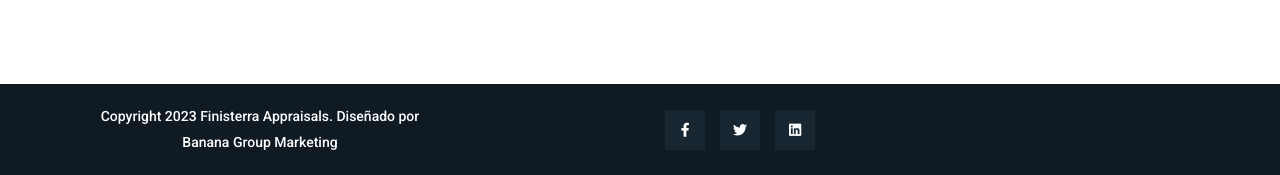
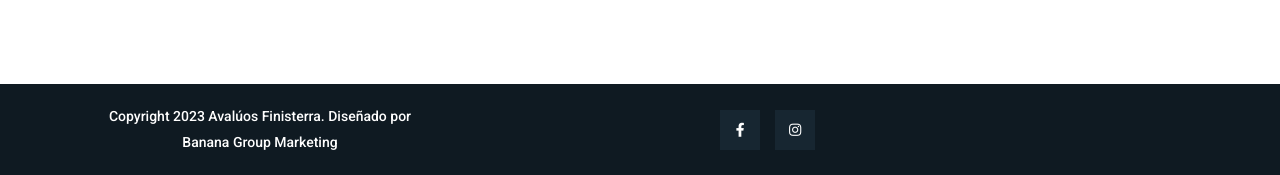
Before and after one commit to Ivonnemtz96/finisterra, a PHP site: page /index.php in a window 1280 px wide. Shown: the part 6282-6457 px from the top of the page. Run offline with PHP 8.4, Linux system fonts and the light colour scheme; data that the repository does not hold is empty; some libraries are stand-ins or nearby versions.

Commit message:
cambio nombre de empresa

```diff
--- a/includes/footer.php
+++ b/includes/footer.php
@@ -16,7 +16,7 @@
                 </ul>
             </div> -->
             <div class="col-lg-4 col-md-6">
-                <p class="text-custom-white fw-500">Copyright 2023 Finisterra Appraisals. Diseñado por  <a href="https://bananagroup.mx/"
+                <p class="text-custom-white fw-500">Copyright 2023 Avalúos Finisterra. Diseñado por  <a href="https://bananagroup.mx/"
                         class="text-custom-white">Banana Group Marketing</a></p>
             </div>
             <div class="col-lg-4">
@@ -28,15 +28,11 @@
                     </li>
                     <li>
                         <a href="#" class="text-custom-white">
-                            <i class="fab fa-twitter"></i>
+                            <i class="fab fa-instagram"></i>
                         </a>
                     </li>
 
-                    <li>
-                        <a href="#" class="text-custom-white">
-                            <i class="fab fa-linkedin"></i>
-                        </a>
-                    </li>
+
 
                 </ul>
             </div>
```
